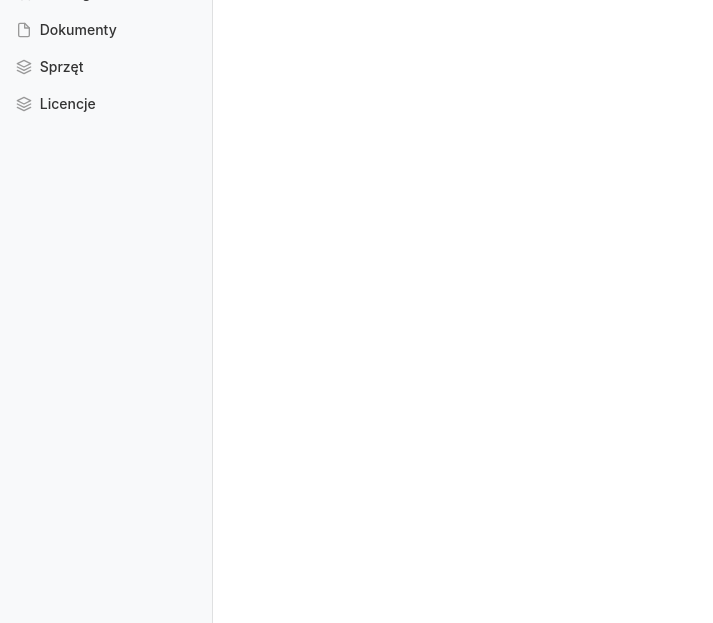
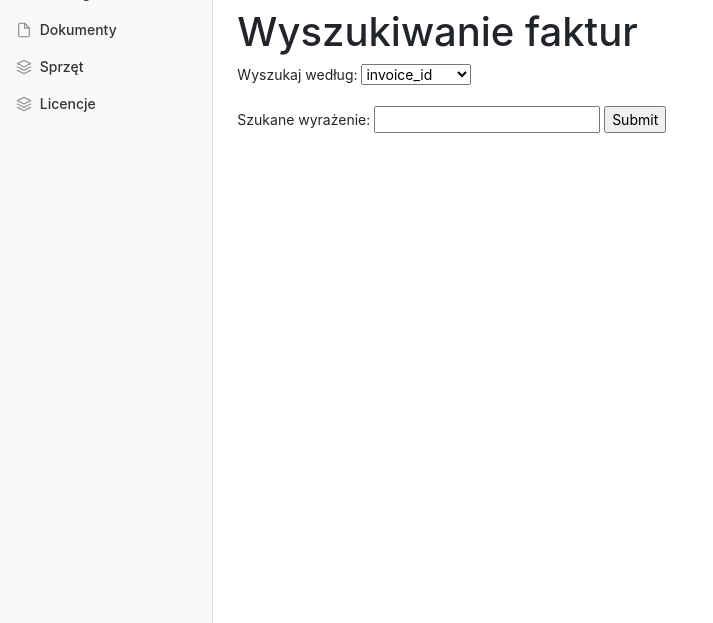
Before and after one commit to ibpabisiak/psiai-project, a PHP site: template application/views/invoicescatalog/invoicescatalog_index.tpl.php in a window 1280 px wide. Shown: the part 177-800 px from the top of the page, without its empty margins (0-713 px from the left). Run offline with PHP 8.4, Linux system fonts and the light colour scheme; the template is opened without the code that fills it, so the values that code supplies are empty; some libraries are stand-ins or nearby versions.

Commit message:
Update invoicescatalog_index.tpl.php

```diff
--- a/application/views/invoicescatalog/invoicescatalog_index.tpl.php
+++ b/application/views/invoicescatalog/invoicescatalog_index.tpl.php
@@ -1,5 +1,5 @@
 
-        <main role="main" class="col-md-9 ml-sm-auto col-lg-10 px-4">
+      <main role="main" class="col-md-9 ml-sm-auto col-lg-10 px-4">
           <div class="d-flex justify-content-between flex-wrap flex-md-nowrap align-items-center pt-3 pb-2 mb-3 border-bottom">
 
 
@@ -28,4 +28,23 @@
               </tbody>
             </table>
           </div>
+
+
+
+	      <h1>Wyszukiwanie faktur</h1>
+    <form action="wyniki.php" method="post">
+      Wyszukaj według:
+      <select name="metoda">
+       <option value="invoice_id" />invoice_id
+       <option value="contractor_id" />contractor_id
+       <option value="file_id" />file_id
+      </select>
+      <br /><br />
+      Szukane wyrażenie:
+      <input type="text" name="wyrazenie" />
+      <input type="submit" name="wyszukaj" />
+    </form>
+
+
+
         </main>
```
